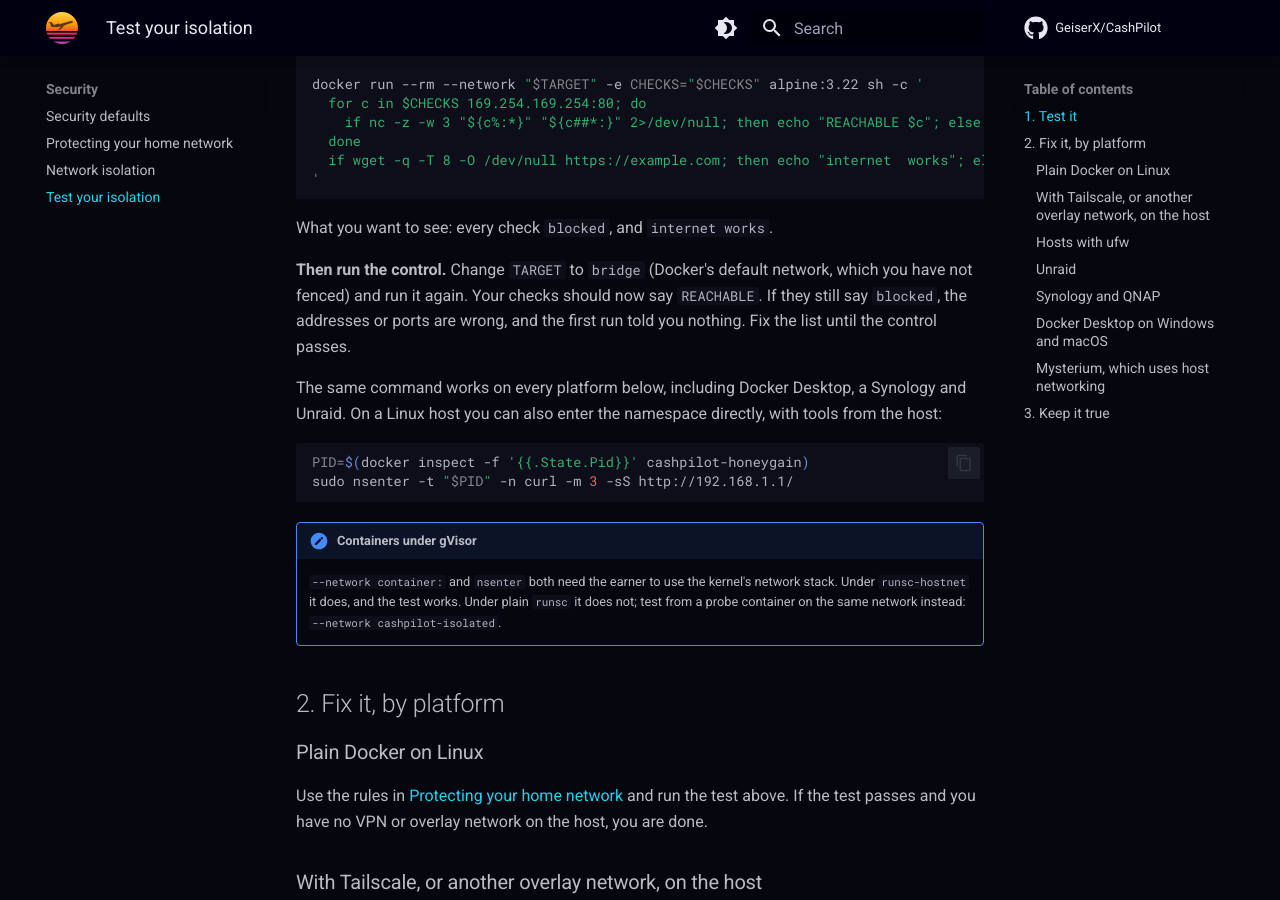
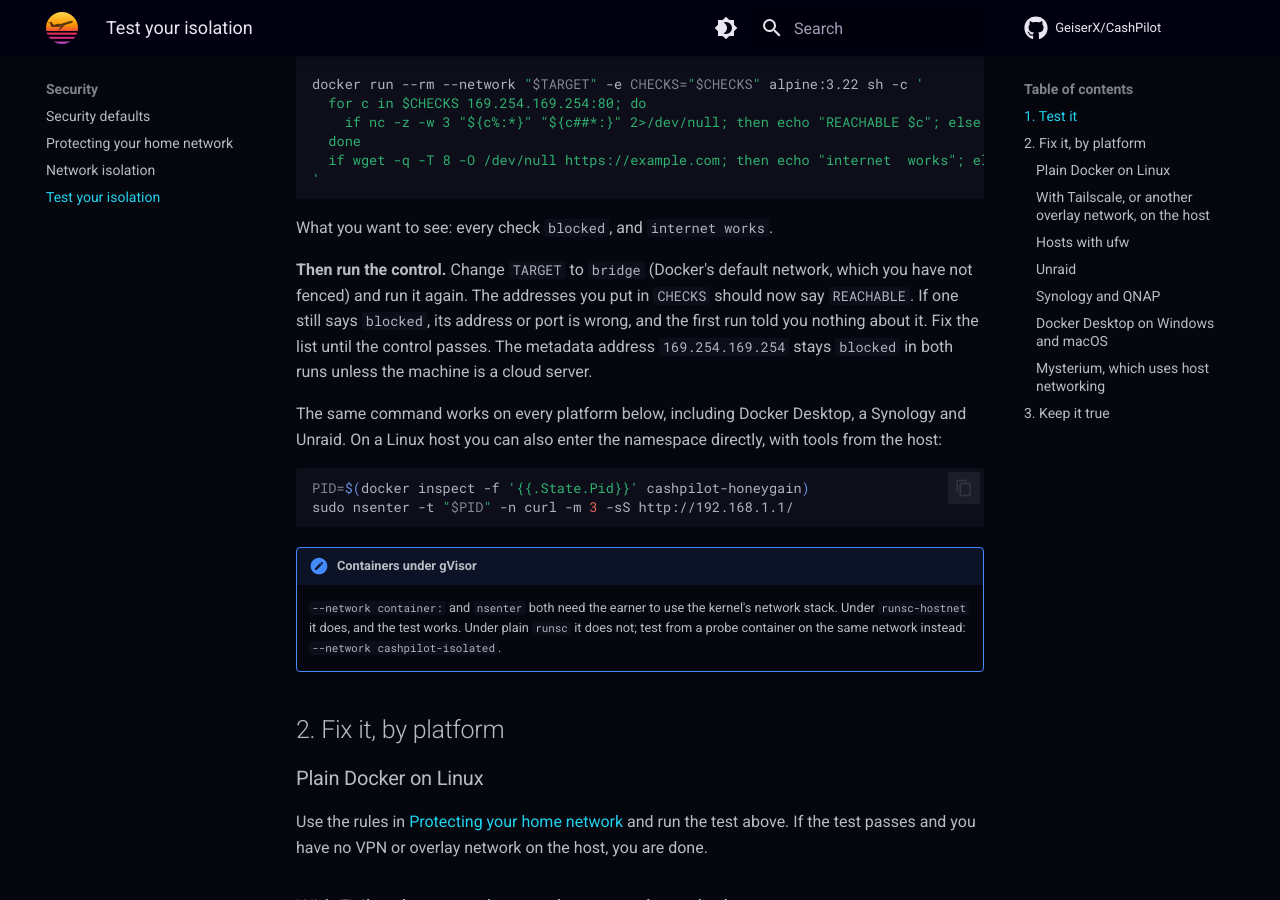
Before and after one commit to GeiserX/CashPilot, an MkDocs documentation site: the page built from docs/isolation-check.md, in a window 1280 px wide and 900 px high, scrolled down 831 px. Built offline with MkDocs 1.6.1 and Material for MkDocs 9.7.7, drawn with Linux system fonts in a browser that asks for light colours; comment, search, counter and statistics services are not loaded; some of the changed text lies outside the part shown.

Commit message:
docs(security): make the isolation test's control and cleanup exact, and say what IPv6 needs

```diff
--- a/docs/isolation-check.md
+++ b/docs/isolation-check.md
@@ -43,9 +43,11 @@ docker run --rm --network "$TARGET" -e CHECKS="$CHECKS" alpine:3.22 sh -c '
 What you want to see: every check `blocked`, and `internet works`.
 
 **Then run the control.** Change `TARGET` to `bridge` (Docker's default network,
-which you have not fenced) and run it again. Your checks should now say
-`REACHABLE`. If they still say `blocked`, the addresses or ports are wrong, and
-the first run told you nothing. Fix the list until the control passes.
+which you have not fenced) and run it again. The addresses you put in `CHECKS`
+should now say `REACHABLE`. If one still says `blocked`, its address or port is
+wrong, and the first run told you nothing about it. Fix the list until the
+control passes. The metadata address `169.254.169.254` stays `blocked` in both
+runs unless the machine is a cloud server.
 
 The same command works on every platform below, including Docker Desktop, a
 Synology and Unraid. On a Linux host you can also enter the namespace directly,
@@ -114,6 +116,11 @@ iptables -t mangle -C INPUT -i cp-isolated -j EARNER-IN 2>/dev/null || iptables
   the host counts as private too.
 - It drops instead of rejecting, because the `mangle` table cannot reject. That
   only matters for name lookups, below.
+- It is IPv4 only. Docker bridges have IPv6 off unless you turned it on. If you
+  did, add the same two chains with `ip6tables`, dropping `fc00::/7` (private
+  addresses, Tailscale's included), `fe80::/10` and your LAN's own IPv6 prefix
+  (`ip -6 route` shows it). We checked that those rules load, but tested the
+  blocking only over IPv4.
 
 **Name lookups.** Docker gives containers the host's DNS servers. With Tailscale,
 that list often starts with `100.100.100.100`. Dropped, every lookup waits about
```
Also changed, not shown: other parts of docs/isolation-check.md (+3 -2 lines).
